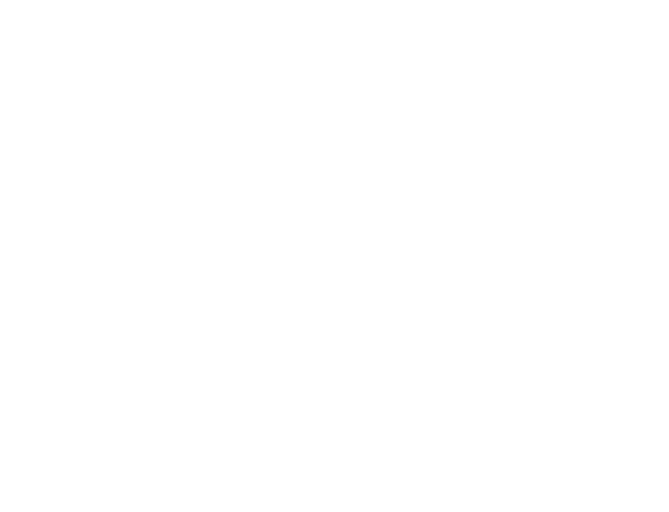
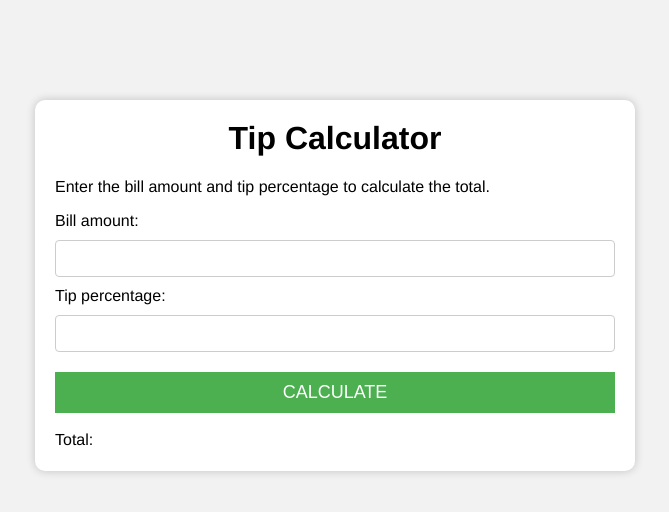
Before and after one commit to adrayandaleandrew/web-tip-calculator, a plain HTML site: page index.html in a window 1280 px wide. Shown: the whole page, without its empty margins (305-974 px from the left). Drawn offline with Linux system fonts and the light colour scheme.

Commit message:
added functionalities, body and design on the webpage

```diff
--- a/index.html
+++ b/index.html
@@ -7,7 +7,21 @@
     <title>Simple Tip Calculator</title>
 </head>
 <body>
+    <div class="container">
+        <h1>Tip Calculator</h1>
+        <p>Enter the bill amount and tip percentage to calculate the total.</p>
+        <label for="bill">Bill amount:</label>
+        <input type="number" id="bill">
+        <br/>
+        <label for="tip">Tip percentage:</label>
+        <input type="number" id="tip">
+        <br/>
+        <button id="calculate">Calculate</button>
+        <br/>
+        <label for="total">Total:</label>
+        <span id="total"></span>
 
+    </div>
 
     <script src="index.js"></script>
 </body>
--- a/index.js
+++ b/index.js
@@ -0,0 +1,13 @@
+const btnEl = document.getElementById("calculate");
+const billInput = document.getElementById("bill");
+const tipInput = document.getElementById("tip");
+const totalSpan = document.getElementById("total");
+
+function calculateTotal() {
+  const billValue = billInput.value;
+  const tipValue = tipInput.value;
+  const totalValue = billValue * (1 + tipValue / 100);
+  totalSpan.innerText = totalValue.toFixed(2);
+}
+
+btnEl.addEventListener("click", calculateTotal);
--- a/styles.css
+++ b/styles.css
@@ -0,0 +1,53 @@
+* {
+    box-sizing: border-box;
+  }
+
+  body {
+    background-color: #f2f2f2;
+    font-family: "Helvetica", sans-serif;
+  }
+
+  .container {
+    background-color: white;
+    max-width: 600px;
+    margin: 100px auto;
+    padding: 20px;
+    box-shadow: 0 0 10px rgba(0, 0, 0, 0.2);
+    border-radius: 10px;
+  }
+
+  h1 {
+    margin-top: 0;
+    text-align: center;
+  }
+
+  input {
+    padding: 10px;
+    border: 1px solid #ccc;
+    border-radius: 4px;
+    margin: 10px 0;
+    width: 100%;
+  }
+
+  button {
+    background-color: #4caf50;
+    color: white;
+    padding: 10px;
+    border: none;
+    cursor: pointer;
+    margin: 10px 0;
+    width: 100%;
+    font-size: 18px;
+    text-transform: uppercase;
+    transition: background-color 0.2s ease;
+  }
+
+  button:hover {
+    background-color: #45a049;
+  }
+
+  #total {
+    font-size: 24px;
+    font-weight: bold;
+    margin-top: 10px;
+  }
```
